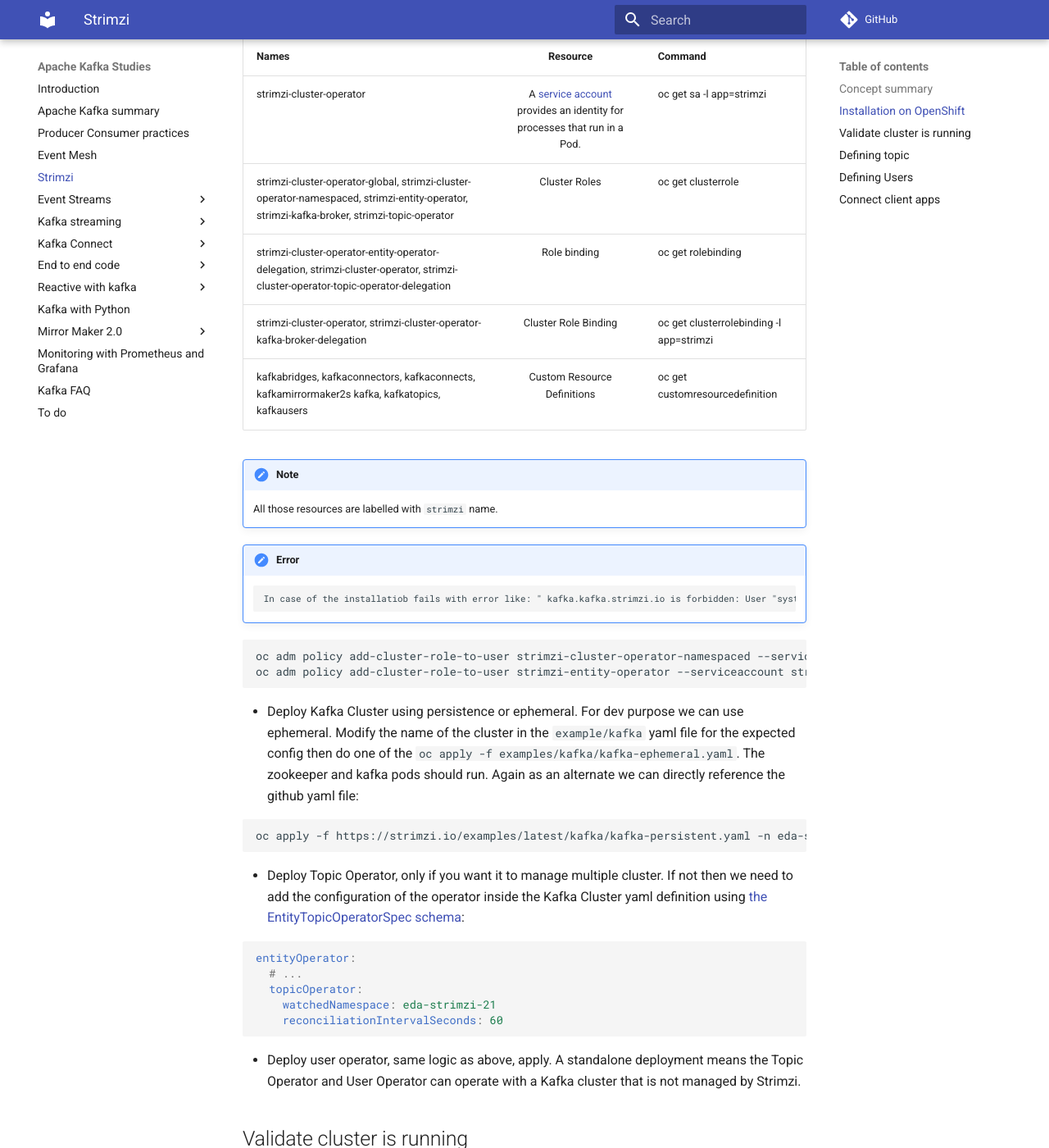
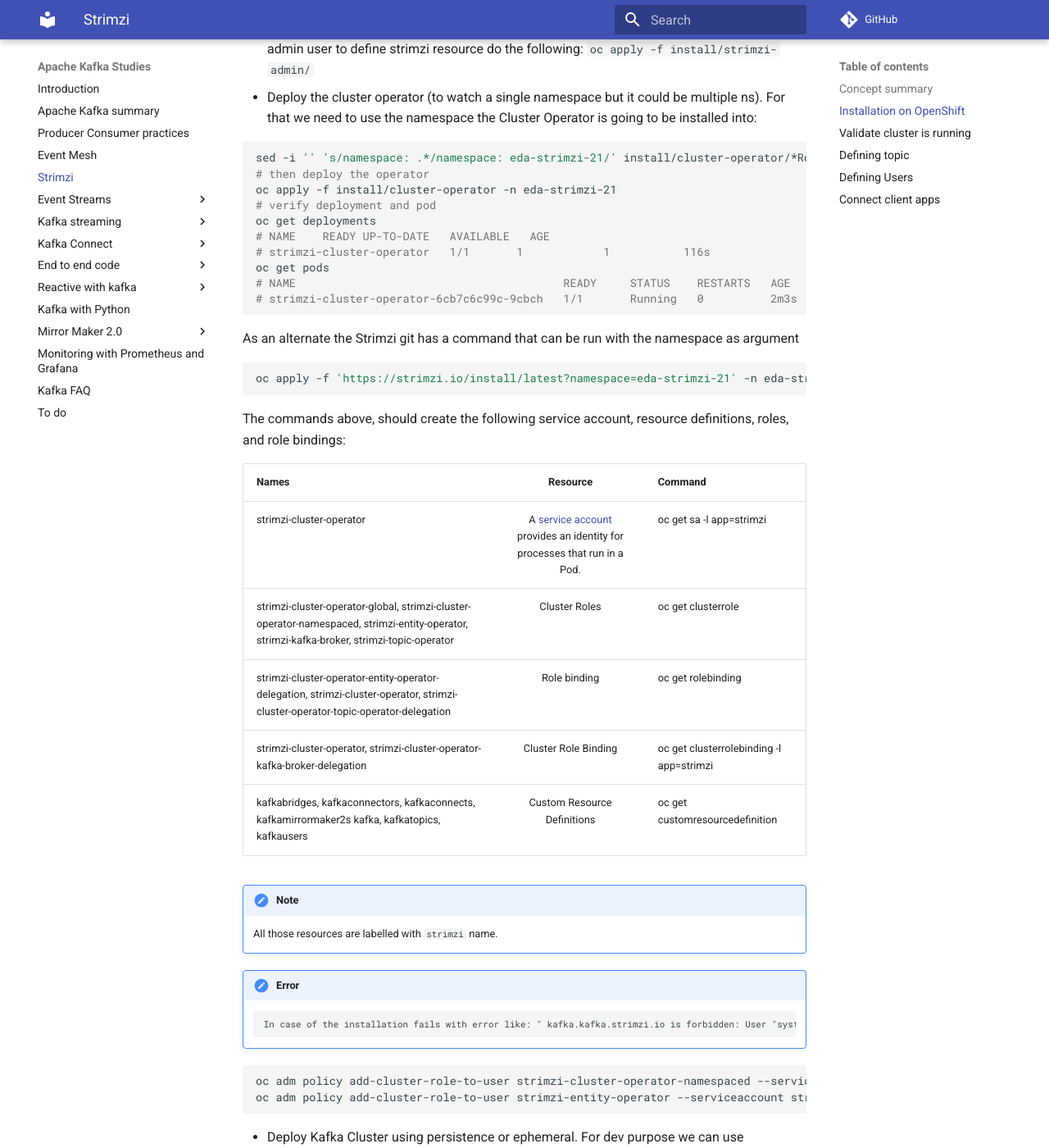
Before and after one commit to jbcodeforce/kafka-studies, an MkDocs documentation site: the page built from docs/strimzi.md, in a window 1280 px wide and 1400 px high, scrolled down 1630 px. Shown: the whole window at 82% size. Built offline with MkDocs 1.6.1 and Material for MkDocs 9.7.7, drawn with Linux system fonts in a browser that asks for light colours; comment, search, counter and statistics services are not loaded; some of the changed text lies outside the part shown.

Commit message:
update to strimzi

````diff
--- a/docs/strimzi.md
+++ b/docs/strimzi.md
@@ -40,7 +40,7 @@
  # then deploy the operator
  oc apply -f install/cluster-operator -n eda-strimzi-21
  # verify deployment and pod
- oc get depoyments
+ oc get deployments
  # NAME    READY UP-TO-DATE   AVAILABLE   AGE
  # strimzi-cluster-operator   1/1       1            1           116s
  oc get pods
@@ -68,7 +68,7 @@
       All those resources are labelled with `strimzi` name.
 
 !!! Error
-        In case of the installatiob fails with error like: " kafka.kafka.strimzi.io is forbidden: User "system:serviceaccount:eda-strimzi-21 :strimzi-cluster-operator" cannot watch resource "kafkas" in API group "kafka.strimzi.io" in the namespace "eda-strimzi-21 ", you need to add cluster role to the strimzi operator user by doing the following commands:
+        In case of the installation fails with error like: " kafka.kafka.strimzi.io is forbidden: User "system:serviceaccount:eda-strimzi-21 :strimzi-cluster-operator" cannot watch resource "kafkas" in API group "kafka.strimzi.io" in the namespace "eda-strimzi-21 ", you need to add cluster role to the strimzi operator user by doing the following commands:
   ```shell
   oc adm policy add-cluster-role-to-user strimzi-cluster-operator-namespaced --serviceaccount strimzi-cluster-operator -n eda-strimzi-21
   oc adm policy add-cluster-role-to-user strimzi-entity-operator --serviceaccount strimzi-cluster-operator -n eda-strimzi-21
@@ -173,6 +173,7 @@
 ```
 oc get kafkausers
 ```
+
 ## Connect client apps
 
 When defining the security control we want to set to access to the cluster we need to address the following questions:
````
Also changed, not shown: other parts of docs/strimzi.md (+2 -2 lines), docs/images/strimzi.png (added).
